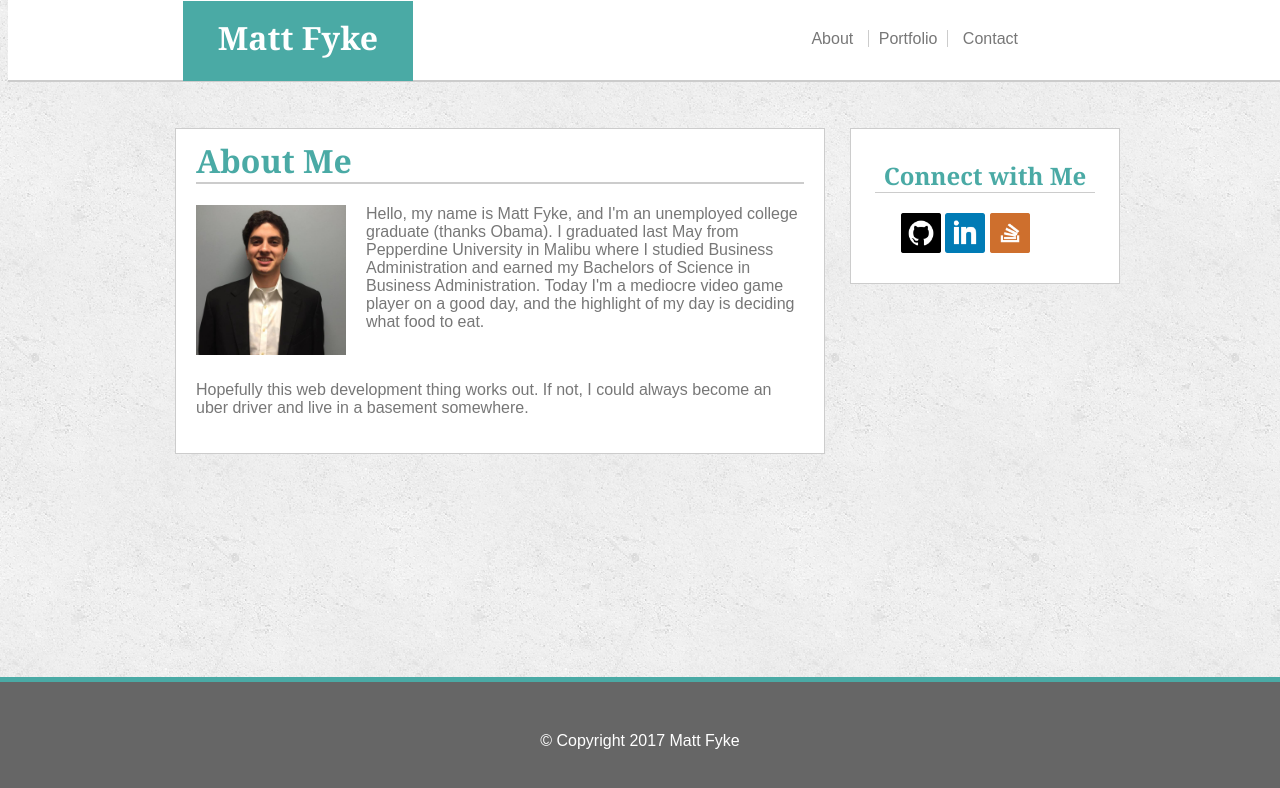
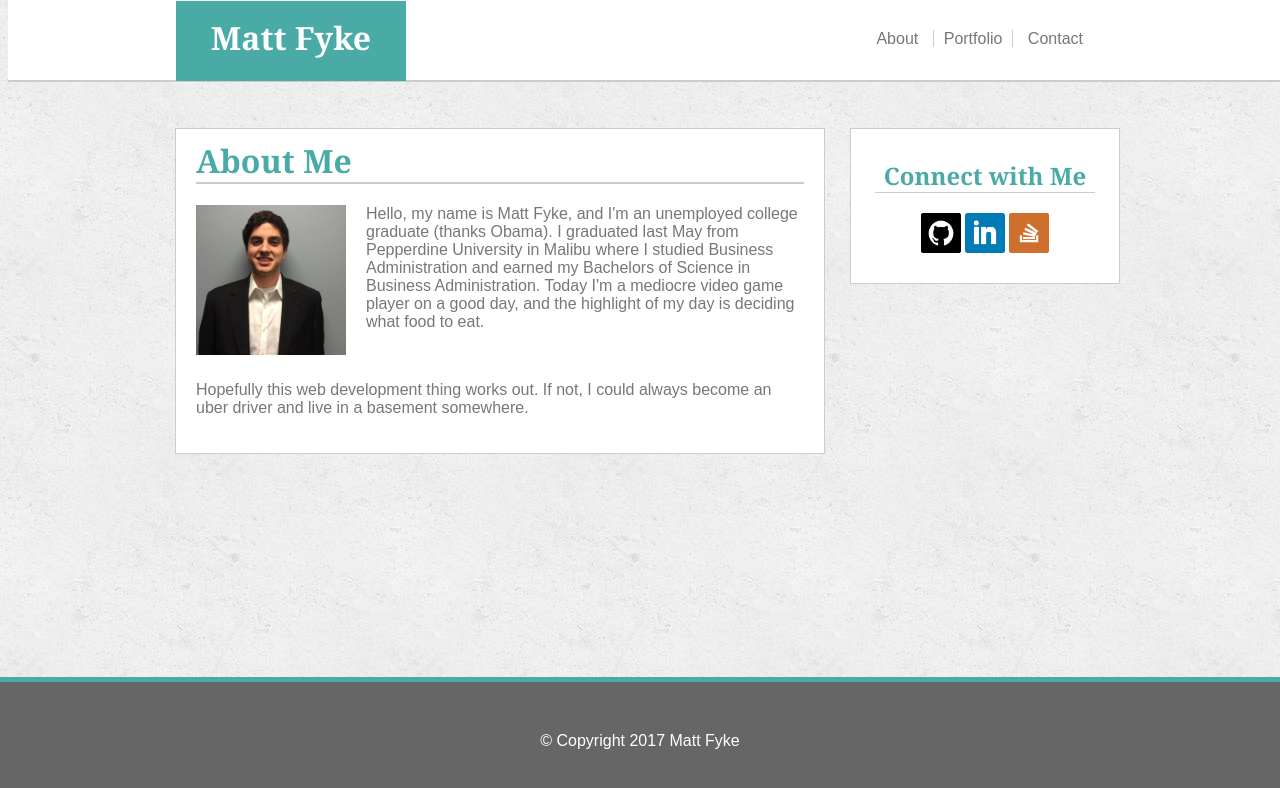
Before and after one commit to mfyke/Basic-Portfolio, a plain HTML site: page index.html in a window 1280 px wide. Drawn offline with Linux system fonts and the light colour scheme.

Commit message:
seductivedad rip

```diff
--- a/assets/css/style.css
+++ b/assets/css/style.css
@@ -14,7 +14,7 @@
 	width:200px;
 	color:#ffffff;
 	float: left;
-	margin-left:15px;
+	margin-left:8px;
 	font-family:Georgia, Times, 'Times New Roman', serif;
 	text-align:center;
 	height:50px;
@@ -28,7 +28,7 @@
 	right:0px;
 	float: right;
 	margin-top: 50px;
-	margin-right: 100px;
+	margin-right: 35px;
 }
 .navBar ul a {
 	text-decoration: none;
@@ -43,7 +43,7 @@
 	width: 608px;
 	position:relative;
 	float: left;
-	margin-bottom: 140px;
+	margin-bottom: 190px;
 }
 .content h1 {
 	color: #4aaaa5;
@@ -80,6 +80,8 @@
 }
 .connect ul {
 	list-style-type: none;
+	padding:0px;
+	text-align: center;
 }
 .connect h2 {
 	color: #4aaaa5;
```
